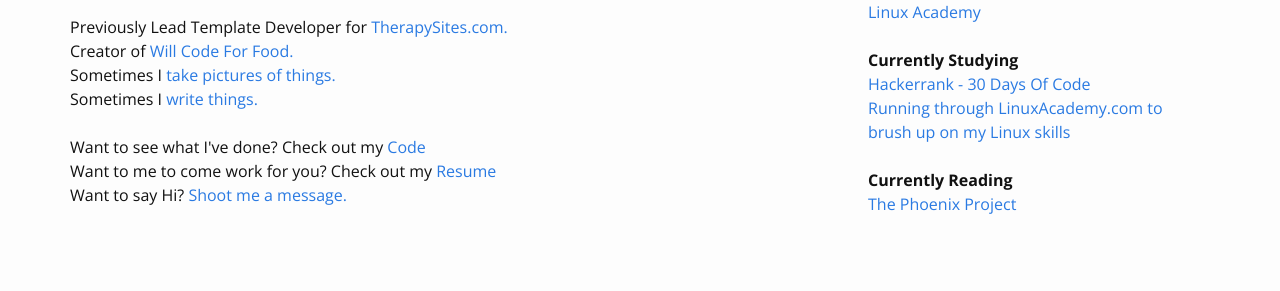
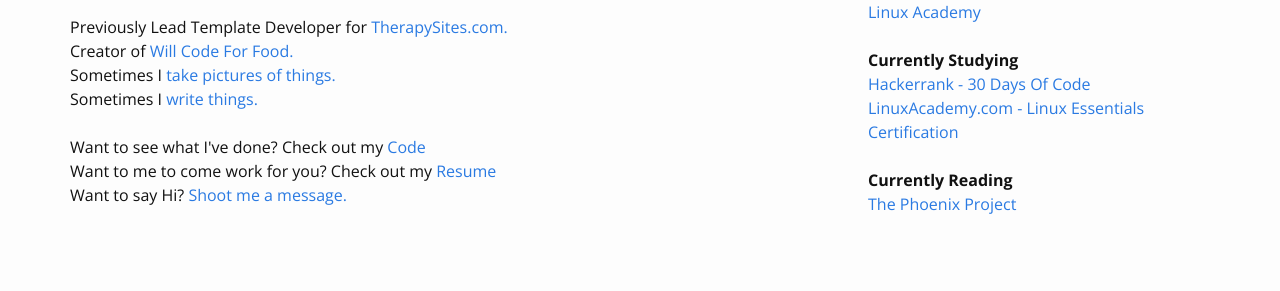
Before and after one commit to TaylorHuston/taylorhuston.github.io, a Jekyll site: the page built from index.html, in a window 1280 px wide. Shown: the part 195-486 px from the top of the page. Built offline with Jekyll 4.4.1, drawn with Linux system fonts in a browser that asks for light colours; some web fonts are replaced.

Commit message:
Update sidebar

```diff
--- a/_includes/sidebar.html
+++ b/_includes/sidebar.html
@@ -16,7 +16,7 @@
   <br />
   <a href="https://www.hackerrank.com/domains/tutorials/30-days-of-code" target="_blank">Hackerrank - 30 Days Of Code</a>
   <br />
-  <a href="https://linuxacademy.com/profile/show/user/name/taylor.a.huston@gmail.com" target="_blank">Running through LinuxAcademy.com to brush up on my Linux skills</a>
+  <a href="https://linuxacademy.com/profile/show/user/name/taylor.a.huston@gmail.com" target="_blank">LinuxAcademy.com - Linux Essentials Certification</a>
   <br />
   <br />
   <strong>Currently Reading</strong>
```
